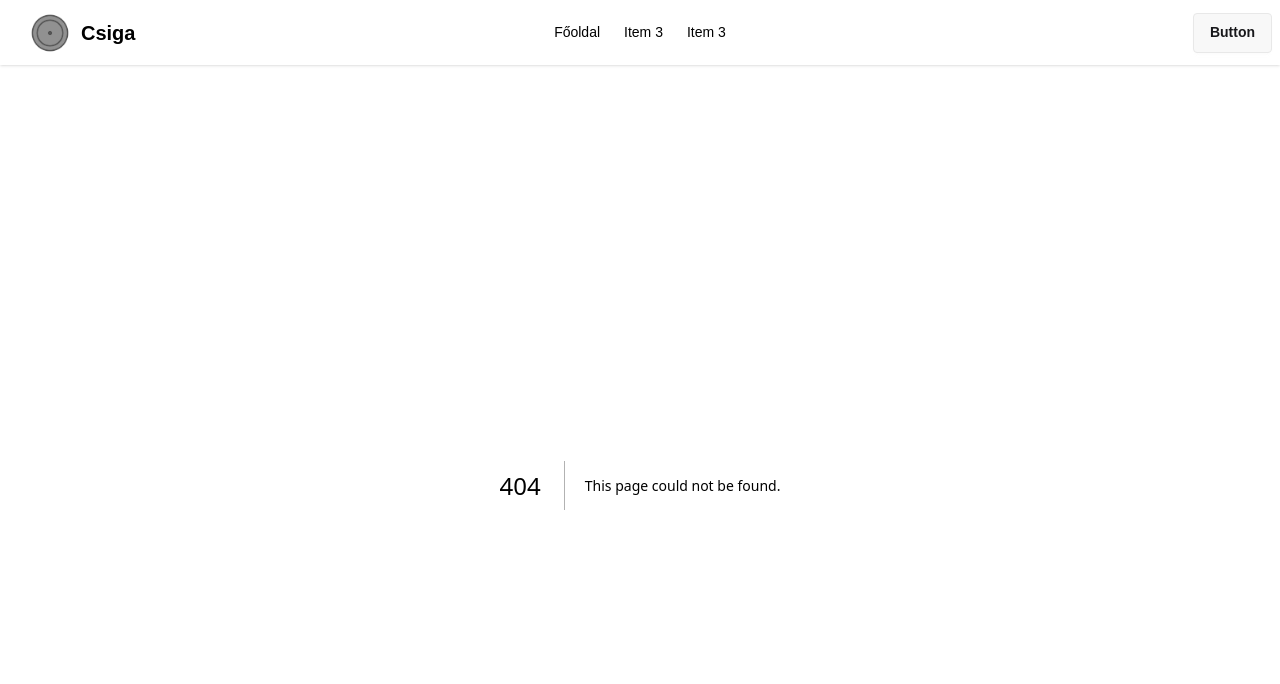
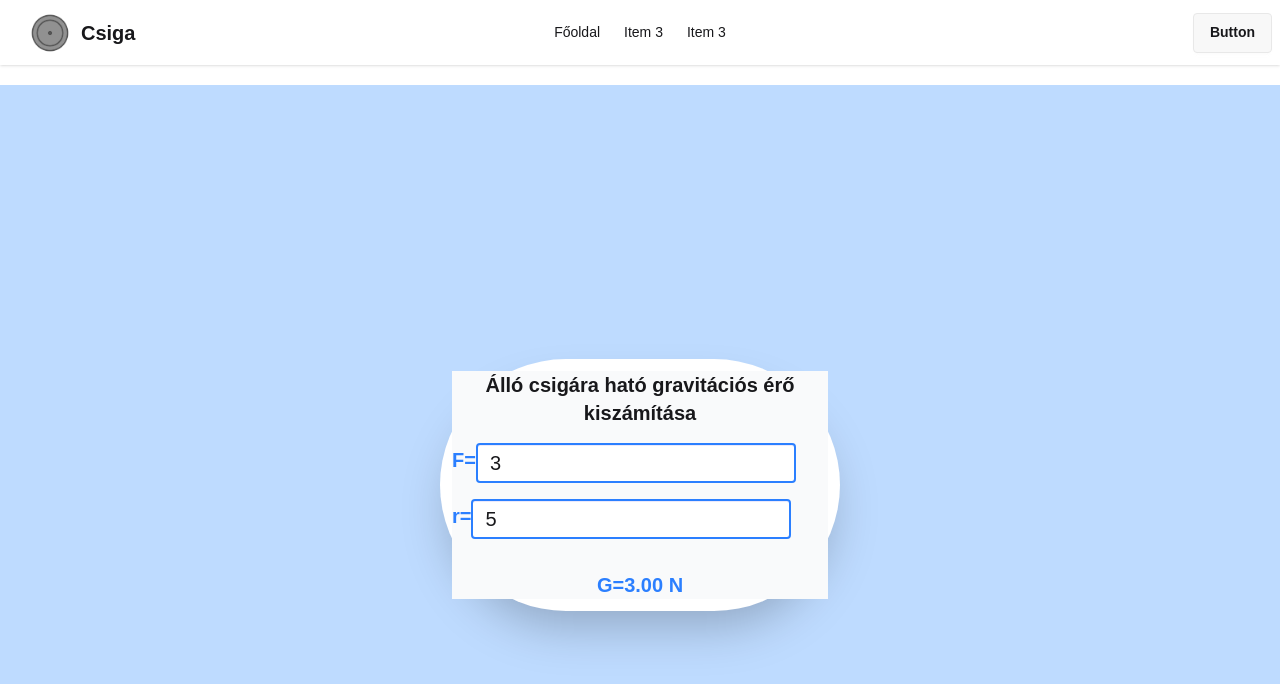
Before and after one commit to baloghtatailevente/projekt-csiga, a Next.js app: page /Allo-csiga/gravitacios in a window 1280 px wide. Before the commit this address had no page. Shown: the top 684 px of the page. Built offline with nearby package versions, Linux system fonts and the light colour scheme; a web font is replaced by a local one.

Commit message:
Allo-csiga page done

```diff
--- /dev/null
+++ b/app/Allo-csiga/ero/page.tsx
@@ -0,0 +1,58 @@
+type SearchParams = {
+  G?: string;
+  r?: string;
+};
+
+export default async function PageWithSearchParams({
+  searchParams,
+}: {
+  searchParams: Promise<SearchParams>;
+}) {
+  const p = await searchParams;
+  const G: number = Number(p.G) || 5;
+  const r: number = Number(p.r) || 15;
+
+  const ero: number = (G * r) / r;
+
+  return (
+    <div className="flex min-h-screen flex-col items-center justify-center bg-blue-200">
+      <div className="flex w-100 flex-col rounded-full bg-white p-3 shadow-2xl">
+        <form className="flex flex-col gap-4 bg-gray-50">
+          <p className="text-center text-xl font-semibold">Álló csigára ható érő kiszámítása</p>
+          <div>
+            <label className="text-xl font-semibold text-blue-500" htmlFor="G">
+              G=
+            </label>
+            <input
+              className="input border-2 border-blue-500 input-primary text-xl"
+              defaultValue={G}
+              id="G"
+              name="G"
+              required
+              type="text"
+            />
+          </div>
+          <div>
+            <label className="text-xl font-semibold text-blue-500" htmlFor="r">
+              r=
+            </label>
+            <input
+              className="input border-2 border-blue-500 input-primary text-xl"
+              defaultValue={r}
+              id="r"
+              name="r"
+              required
+              type="text"
+            />
+          </div>
+          <div className="flex justify-center">
+            <input className="hidden" type="submit" value="Számol" />
+          </div>
+          <div className="flex justify-around text-xl font-semibold text-blue-500">
+            <p>F={ero.toFixed(2)} N</p>
+          </div>
+        </form>
+      </div>
+    </div>
+  );
+}
--- /dev/null
+++ b/app/Allo-csiga/gravitacios/page.tsx
@@ -0,0 +1,58 @@
+type SearchParams = {
+  F?: string;
+  r?: string;
+};
+
+export default async function PageWithSearchParams({
+  searchParams,
+}: {
+  searchParams: Promise<SearchParams>;
+}) {
+  const p = await searchParams;
+  const F: number = Number(p.F) || 3;
+  const r: number = Number(p.r) || 5;
+
+  const gravitacios: number = (F * r) / r;
+
+  return (
+    <div className="flex min-h-screen flex-col items-center justify-center bg-blue-200">
+      <div className="flex w-100 flex-col rounded-full bg-white p-3 shadow-2xl">
+        <form className="flex flex-col gap-4 bg-gray-50">
+          <p className="text-center text-xl font-semibold">Álló csigára ható gravitációs érő kiszámítása</p>
+          <div>
+            <label className="text-xl font-semibold text-blue-500" htmlFor="G">
+              F=
+            </label>
+            <input
+              className="input border-2 border-blue-500 input-primary text-xl"
+              defaultValue={F}
+              id="F"
+              name="F"
+              required
+              type="text"
+            />
+          </div>
+          <div>
+            <label className="text-xl font-semibold text-blue-500" htmlFor="r">
+              r=
+            </label>
+            <input
+              className="input border-2 border-blue-500 input-primary text-xl"
+              defaultValue={r}
+              id="r"
+              name="r"
+              required
+              type="text"
+            />
+          </div>
+          <div className="flex justify-center">
+            <input className="hidden" type="submit" value="Számol" />
+          </div>
+          <div className="flex justify-around text-xl font-semibold text-blue-500">
+            <p>G={gravitacios.toFixed(2)} N</p>
+          </div>
+        </form>
+      </div>
+    </div>
+  );
+}
--- /dev/null
+++ b/app/Allo-csiga/page.tsx
@@ -0,0 +1,31 @@
+import Link from "next/link";
+
+type LinkType = {
+  href: string;
+  label: string;
+};
+
+const links: LinkType[] = [
+  { href: "/Allo-csiga/ero", label: "F erő" },
+  { href: "/Allo-csiga/gravitacios", label: "G gravitációs erő" },
+  { href: "/Allo-csiga/sugar", label: "Csiga sugara" },
+];
+
+export default function AlapokPage() {
+  return (
+    <div className="flex min-h-screen flex-col items-center justify-center bg-blue-200">
+      <div className="flex w-100 flex-col items-center rounded-full bg-gray-50 p-8 shadow-2xl" >
+        <h1 className="text-xl font-semibold text-center">Álló csigára ható erők kiszámítása</h1>
+        <ul className="mt-3">
+          {links.map((link, index) => (
+            <li key={index}>
+              <Link className="text-blue-500 font-semibold hover:font-bold hover:bg-gray-200 rounded-full px-3"  href={link.href}>
+                {link.label}
+              </Link>
+            </li>
+          ))}
+        </ul>
+      </div>
+    </div>
+  );
+}
--- /dev/null
+++ b/app/Allo-csiga/sugar/page.tsx
@@ -0,0 +1,43 @@
+type SearchParams = {
+  d?: string;
+};
+
+export default async function PageWithSearchParams({
+  searchParams,
+}: {
+  searchParams: Promise<SearchParams>;
+}) {
+  const p = await searchParams;
+  const d: number = Number(p.d) || 20;
+
+  const sugar: number = d/2;
+
+  return (
+    <div className="flex min-h-screen flex-col items-center justify-center bg-blue-200">
+      <div className="flex w-100 flex-col rounded-full bg-white p-3 shadow-2xl">
+        <form className="flex flex-col gap-4 bg-gray-50">
+          <p className="text-center text-xl font-semibold">Álló csiga sugarának kiszámítása</p>
+          <div>
+            <label className="text-xl font-semibold text-blue-500" htmlFor="G">
+              d=
+            </label>
+            <input
+              className="input border-2 border-blue-500 input-primary text-xl"
+              defaultValue={d}
+              id="d"
+              name="d"
+              required
+              type="text"
+            />
+          </div>
+          <div className="flex justify-center">
+            <input className="hidden" type="submit" value="Számol" />
+          </div>
+          <div className="flex justify-around text-xl font-semibold text-blue-500">
+            <p>r={sugar.toFixed(2)} cm</p>
+          </div>
+        </form>
+      </div>
+    </div>
+  );
+}
--- a/app/Álló-csiga/page.tsx
+++ /dev/null
@@ -1,23 +0,0 @@
-type SearchParams = {
-  G?: string;
-  F?: string;
-  r?: string;
-};
-
-export default async function PageWithSearchParams({
-  searchParams,
-}: {
-  searchParams: Promise<SearchParams>;
-}) {
- const p = await searchParams;
- const G: number = Number(p.G) || 5;
- const F: number = Number(p.F) || 10;
- const r: number = Number(p.r) || 15;
-
-const G : number = F*r/r;
-const F: number = G*r/r;
-
-  return( <div>
-
-  </div>
-)}
```
